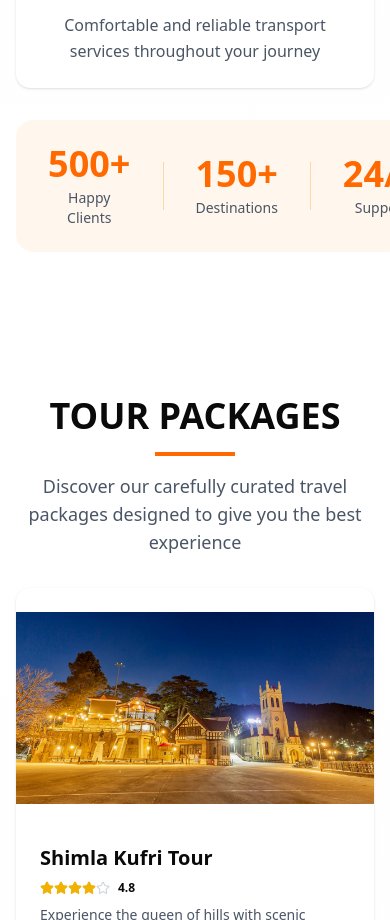
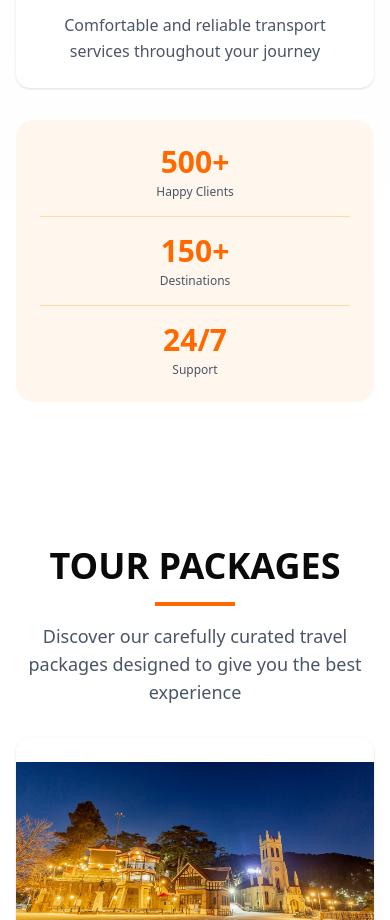
Before and after one commit to vansh16-code/travels, a Next.js app: page / in a window 390 px wide. Shown: the part 3188-4108 px from the top of the page. Built offline with nearby package versions, Linux system fonts and the light colour scheme.

Commit message:
pushing to deploy

```diff
--- a/src/components/ServicesSection.tsx
+++ b/src/components/ServicesSection.tsx
@@ -78,20 +78,20 @@ export default function ServicesSection() {
         </div>
 
         <div className="mt-8 text-center">
-          <div className="inline-flex items-center gap-8 bg-orange-50 px-8 py-6 rounded-2xl">
-            <div className="text-center">
-              <div className="text-4xl font-bold text-orange-500">500+</div>
-              <div className="text-sm text-gray-600 mt-1">Happy Clients</div>
+          <div className="inline-flex flex-col sm:flex-row items-center gap-4 sm:gap-8 bg-orange-50 px-6 sm:px-8 py-6 rounded-2xl w-full max-w-2xl">
+            <div className="text-center flex-1">
+              <div className="text-3xl sm:text-4xl font-bold text-orange-500">500+</div>
+              <div className="text-xs sm:text-sm text-gray-600 mt-1">Happy Clients</div>
             </div>
-            <div className="w-px h-12 bg-orange-200"></div>
-            <div className="text-center">
-              <div className="text-4xl font-bold text-orange-500">150+</div>
-              <div className="text-sm text-gray-600 mt-1">Destinations</div>
+            <div className="w-full sm:w-px h-px sm:h-12 bg-orange-200"></div>
+            <div className="text-center flex-1">
+              <div className="text-3xl sm:text-4xl font-bold text-orange-500">150+</div>
+              <div className="text-xs sm:text-sm text-gray-600 mt-1">Destinations</div>
             </div>
-            <div className="w-px h-12 bg-orange-200"></div>
-            <div className="text-center">
-              <div className="text-4xl font-bold text-orange-500">24/7</div>
-              <div className="text-sm text-gray-600 mt-1">Support</div>
+            <div className="w-full sm:w-px h-px sm:h-12 bg-orange-200"></div>
+            <div className="text-center flex-1">
+              <div className="text-3xl sm:text-4xl font-bold text-orange-500">24/7</div>
+              <div className="text-xs sm:text-sm text-gray-600 mt-1">Support</div>
             </div>
           </div>
         </div>
```
